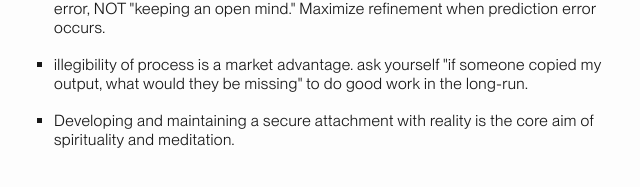
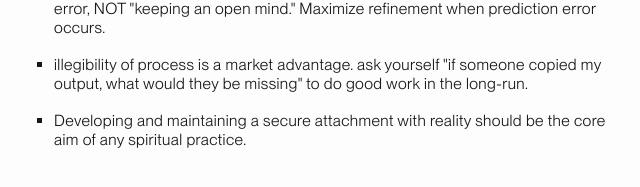
Before and after one commit to pxsswordprotected/personalsite, a Jekyll site: the page docs/principles.html, which Jekyll copies as it is, in a window 1280 px wide and 900 px high, scrolled down 3967 px. Shown: the part 665-852 px from the top of the window, without its empty margins (319-959 px from the left). Built offline with Jekyll 4.4.1, drawn with Linux system fonts in a browser that asks for light colours.

```diff
--- a/docs/principles.html
+++ b/docs/principles.html
@@ -737,7 +737,7 @@
                             illegibility of process is a market advantage. ask yourself "if someone copied my output, what would they be missing" to do good work in the long-run.
                         </li>
                         <li>
-                            Developing and maintaining a <a href="https://intimatemirror.substack.com/p/spirituality-is-secure-attachment" target="_blank"></a>secure attachment with reality is the core aim of spirituality and meditation.
+                            Developing and maintaining a <a href="https://intimatemirror.substack.com/p/spirituality-is-secure-attachment" target="_blank"></a>secure attachment with reality should be the core aim of any spiritual practice.
                         </li>
                     </ul>
                 </section>
```
